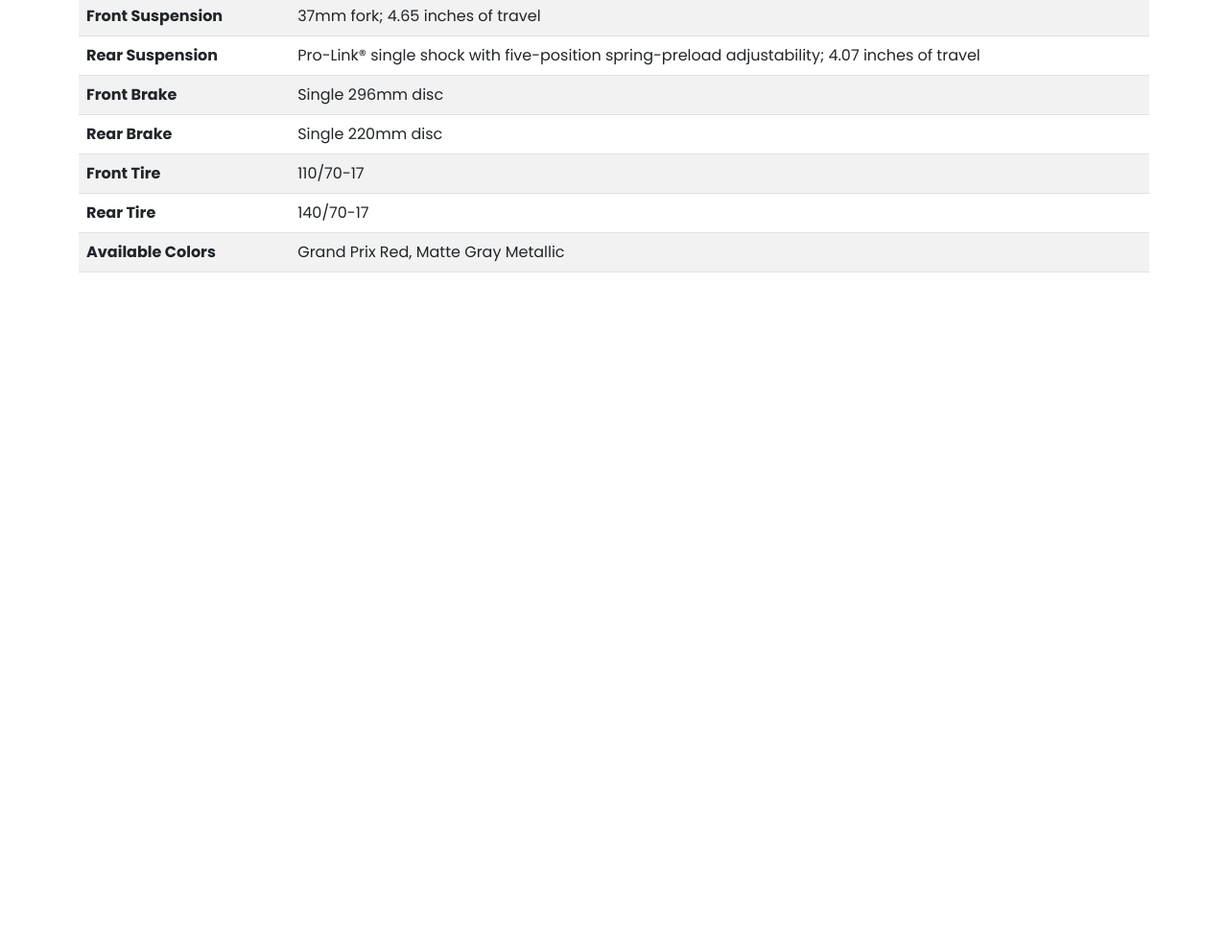
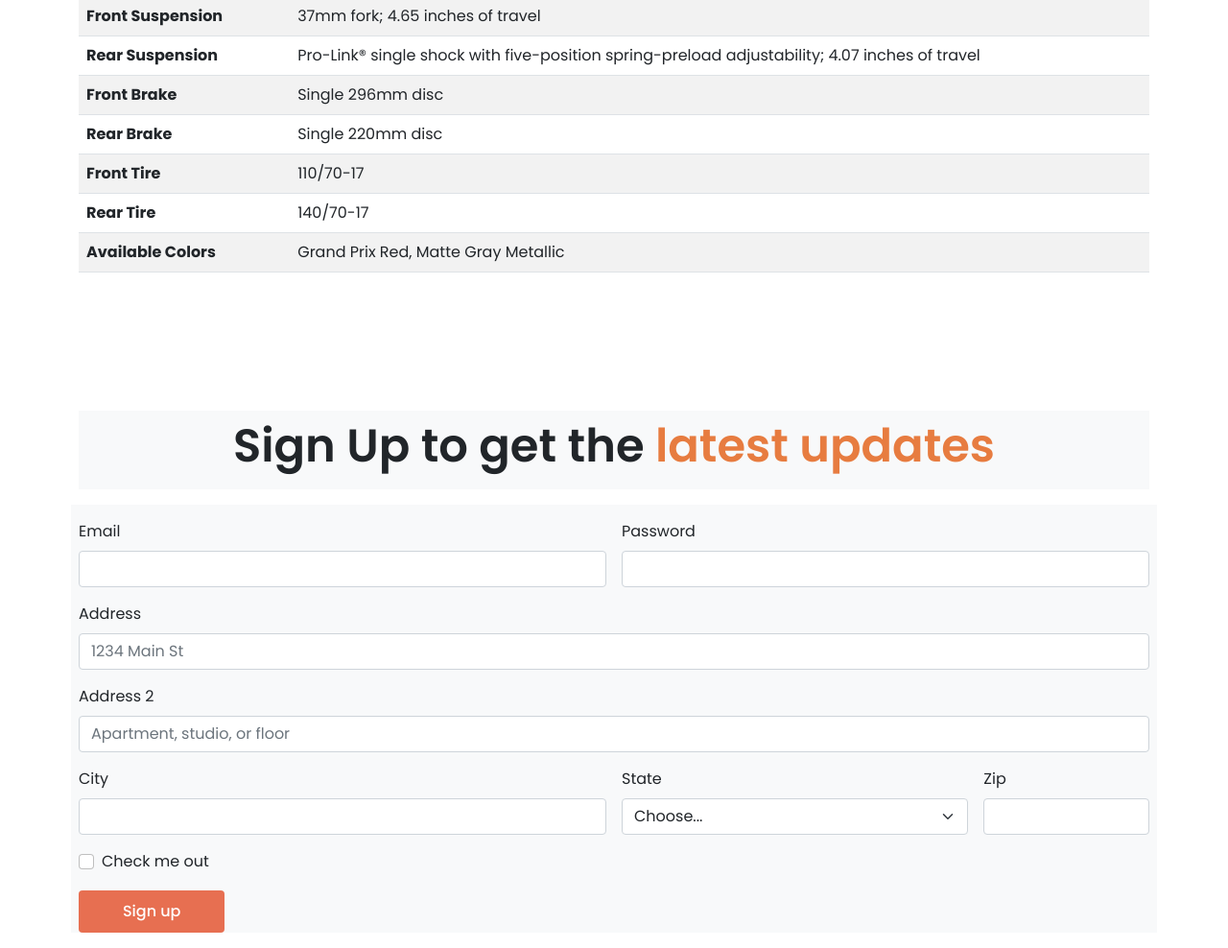
Before and after one commit to mahedee007/honda-website, a plain HTML site: page index.html in a window 1280 px wide. Shown: the part 3209-4197 px from the top of the page at 96% size. Before the commit the page ends 3509 px from the top, so only its background shows below. Drawn offline with nearby package versions, Linux system fonts and the light colour scheme.

Commit message:
form added

```diff
--- a/css/style.css
+++ b/css/style.css
@@ -121,3 +121,28 @@ hr {
   font-weight: 600;
   color: #e77c40;
 }
+/*---------------------
+ SIGNUP SECTION
+ ----------------------*/
+#sign-up {
+  font-family: "Poppins", sans-serif;
+  margin-top: 9rem;
+}
+.signup-title {
+  font-size: 3rem;
+  font-weight: 600;
+}
+.signup-title span {
+  color: #e77c40;
+}
+.signup-btn {
+  background-color: #e76f51;
+  padding: 0.625rem 2.87rem;
+  font-weight: 500;
+  border: none;
+  color: white;
+}
+.signup-btn:hover {
+  background-color: #e76f51;
+  color: white;
+}
--- a/index.html
+++ b/index.html
@@ -316,8 +316,71 @@
               </table>
 
         </section>
+        <!-- SPECIFICATION SECTION ENDS HERE -->
+
+        <!-- SIGN UP SECTION -->
+
+        <section class="container" id="sign-up">
+            <div class="text-center bg-light py-2">
+                <h2 class="signup-title">Sign Up to get the <span>latest updates</span></h2>
+            </div>
+            <!-- FORM STARTS HERE -->
+            <form class="row g-3 my-3 bg-light">
+                <div class="col-md-6">
+                  <label for="inputEmail4" class="form-label">Email</label>
+                  <input type="email" class="form-control" id="inputEmail4">
+                </div>
+                <div class="col-md-6">
+                  <label for="inputPassword4" class="form-label">Password</label>
+                  <input type="password" class="form-control" id="inputPassword4">
+                </div>
+                <div class="col-12">
+                  <label for="inputAddress" class="form-label">Address</label>
+                  <input type="text" class="form-control" id="inputAddress" placeholder="1234 Main St">
+                </div>
+                <div class="col-12">
+                  <label for="inputAddress2" class="form-label">Address 2</label>
+                  <input type="text" class="form-control" id="inputAddress2" placeholder="Apartment, studio, or floor">
+                </div>
+                <div class="col-md-6">
+                  <label for="inputCity" class="form-label">City</label>
+                  <input type="text" class="form-control" id="inputCity">
+                </div>
+                <div class="col-md-4">
+                  <label for="inputState" class="form-label">State</label>
+                  <select id="inputState" class="form-select">
+                    <option selected>Choose...</option>
+                    <option>Bangladesh</option>
+                    <option>India</option>
+                    <option>Pakistan</option>
+                  </select>
+                </div>
+                <div class="col-md-2">
+                  <label for="inputZip" class="form-label">Zip</label>
+                  <input type="text" class="form-control" id="inputZip">
+                </div>
+                <div class="col-12">
+                  <div class="form-check">
+                    <input class="form-check-input" type="checkbox" id="gridCheck">
+                    <label class="form-check-label" for="gridCheck">
+                      Check me out
+                    </label>
+                  </div>
+                </div>
+                <div class="col-12">
+                  <button type="submit" class="signup-btn btn btn-primary">Sign up</button>
+                </div>
+              </form>
+              <!-- FORM ENDS HERE -->
+
+
+        </section>
+        <!-- SIGN UP SECTION ENDS HERE -->
 
     </main>
+    <footer>
+
+    </footer>
 
 
 
```
